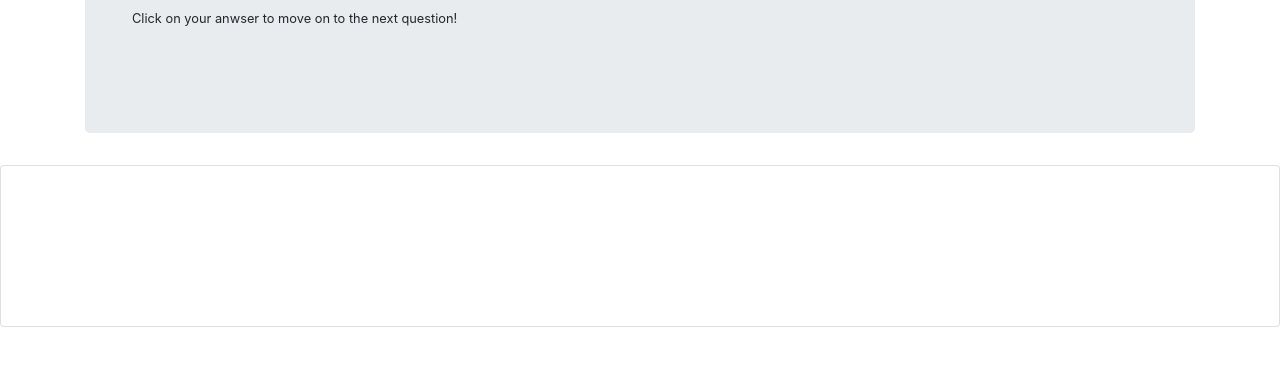
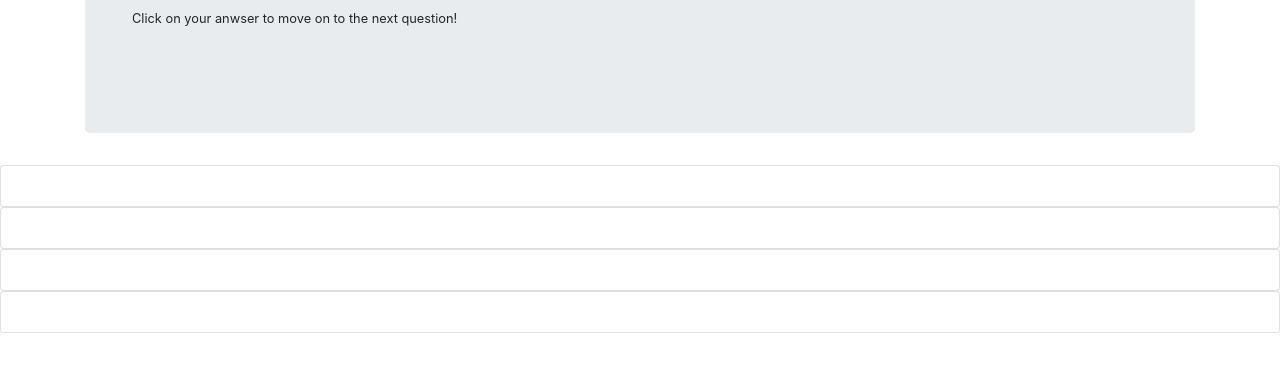
Before and after one commit to LoveToCode18/Trivia-Game, a plain HTML site: page index.html in a window 1280 px wide. Shown: the part 157-528 px from the top of the page. Drawn offline with nearby package versions, Linux system fonts and the light colour scheme.

Commit message:
changed the card body in html

```diff
--- a/index.html
+++ b/index.html
@@ -21,6 +21,7 @@
                 <h3>Anwser The multiple choice question!</h3>
                 <small>Click on your anwser to move on to the next question!</small>
                 <div class="card-body">
+                    <!-- This is where questions to anwser will go.-->
                         <div id = "question"></div>
                 </div>
             </div>
@@ -31,17 +32,26 @@
         <div class="col-lg-12">
             <div class="card card-default">
                 <div class="card-body">
+                    <!-- This is guesses-->
                     <div id = "anwser"></div>
                 </div>
+            </div>
+            <div class="card card-default">
                 <div class="card-body">
+                    <!--This is another guess-->
                     <div id = "anwser2"></div>
                 </div>
+            </div>
+            <div class="card card-default">
                 <div class="card-body">
+                    <!-- This is also a guess-->
                     <div id = "anwser3"></div>
                 </div>
+            </div>
+            <div class="card card-default">
                 <div class="card-body">
+                    <!--This is the last guess-->
                     <div id = "anwser4"></div>
-                    </div>
                 </div>
             </div>
         </div>
```
Lines whose indentation alone changed are shown as unchanged.
